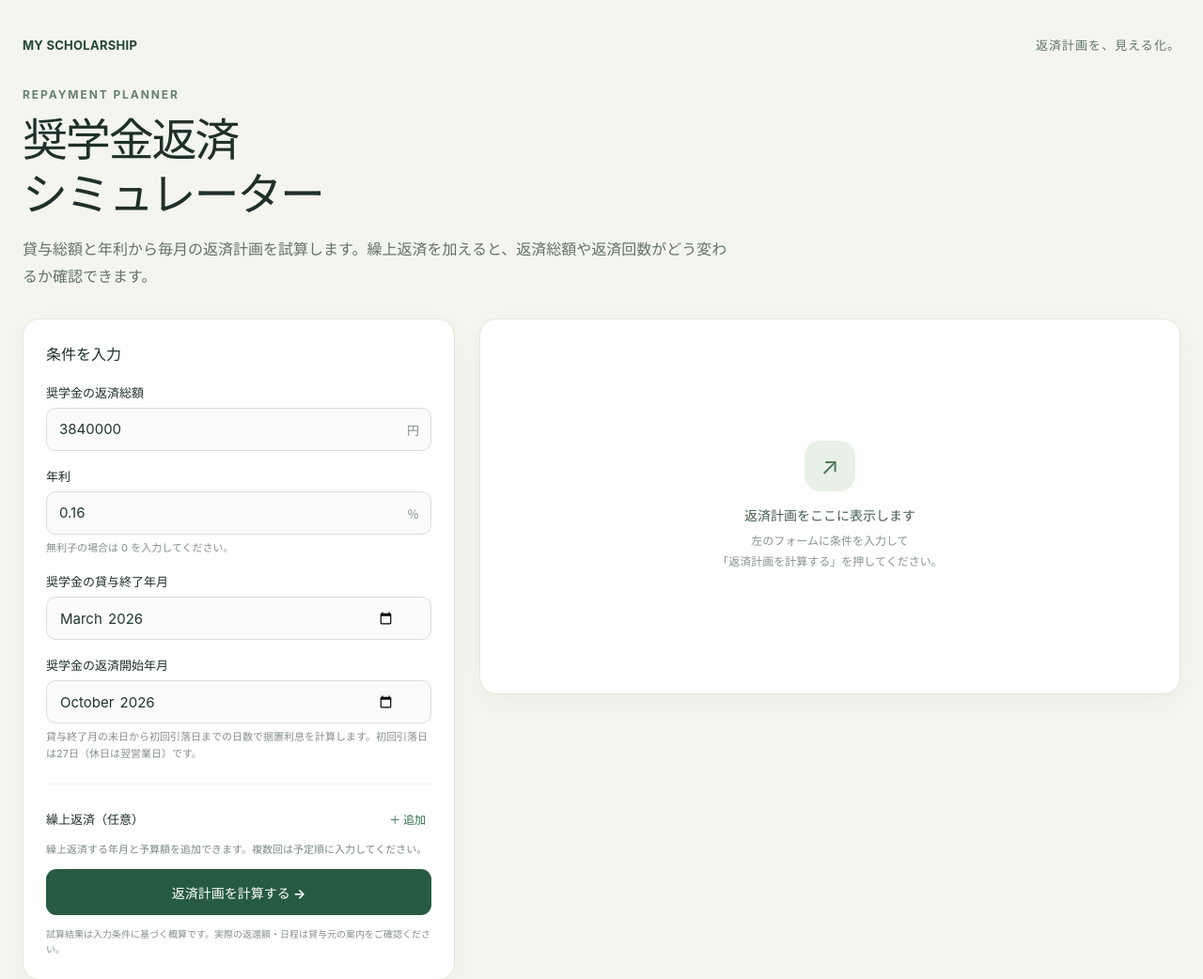
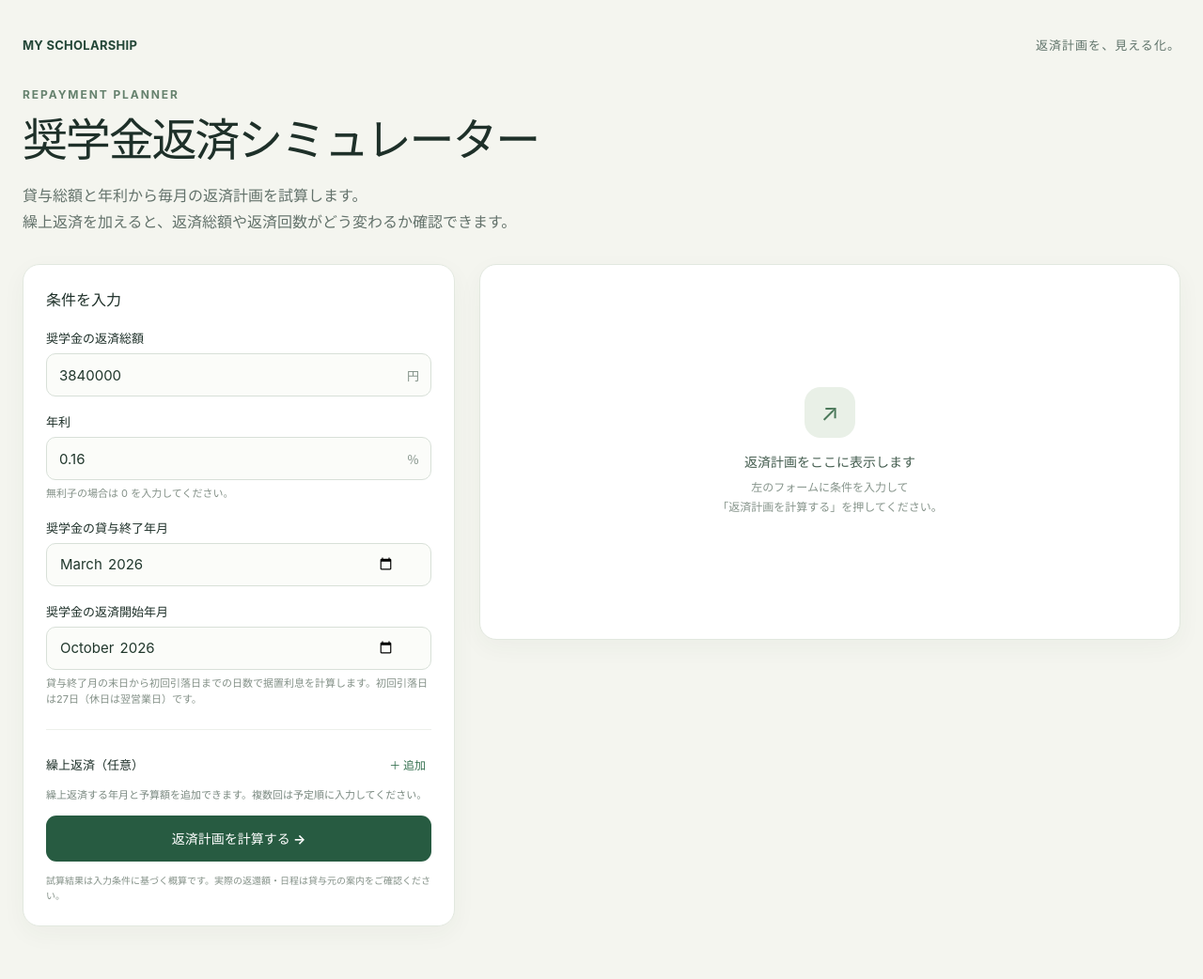
Before and after one commit to JunyaSatou/my-scholarship-simulator, a Laravel app: page / in a window 1280 px wide. Shown: the top 1042 px of the page at 94% size. After the commit the page ends 986 px from the top, so only its background shows below. Run offline with Laravel 12, Linux system fonts and the light colour scheme.

Commit message:
リファクタリング

```diff
--- a/resources/views/scholarships/simulator.blade.php
+++ b/resources/views/scholarships/simulator.blade.php
@@ -16,8 +16,8 @@
     <div class="topline"><span class="brand">MY SCHOLARSHIP</span><span>返済計画を、見える化。</span></div>
     <header class="hero">
         <p class="eyebrow">Repayment planner</p>
-        <h1>奨学金返済<br>シミュレーター</h1>
-        <p class="lead">貸与総額と年利から毎月の返済計画を試算します。繰上返済を加えると、返済総額や返済回数がどう変わるか確認できます。</p>
+        <h1>奨学金返済シミュレーター</h1>
+        <p class="lead">貸与総額と年利から毎月の返済計画を試算します。<br>繰上返済を加えると、返済総額や返済回数がどう変わるか確認できます。</p>
     </header>
 
     <div class="layout">
```
